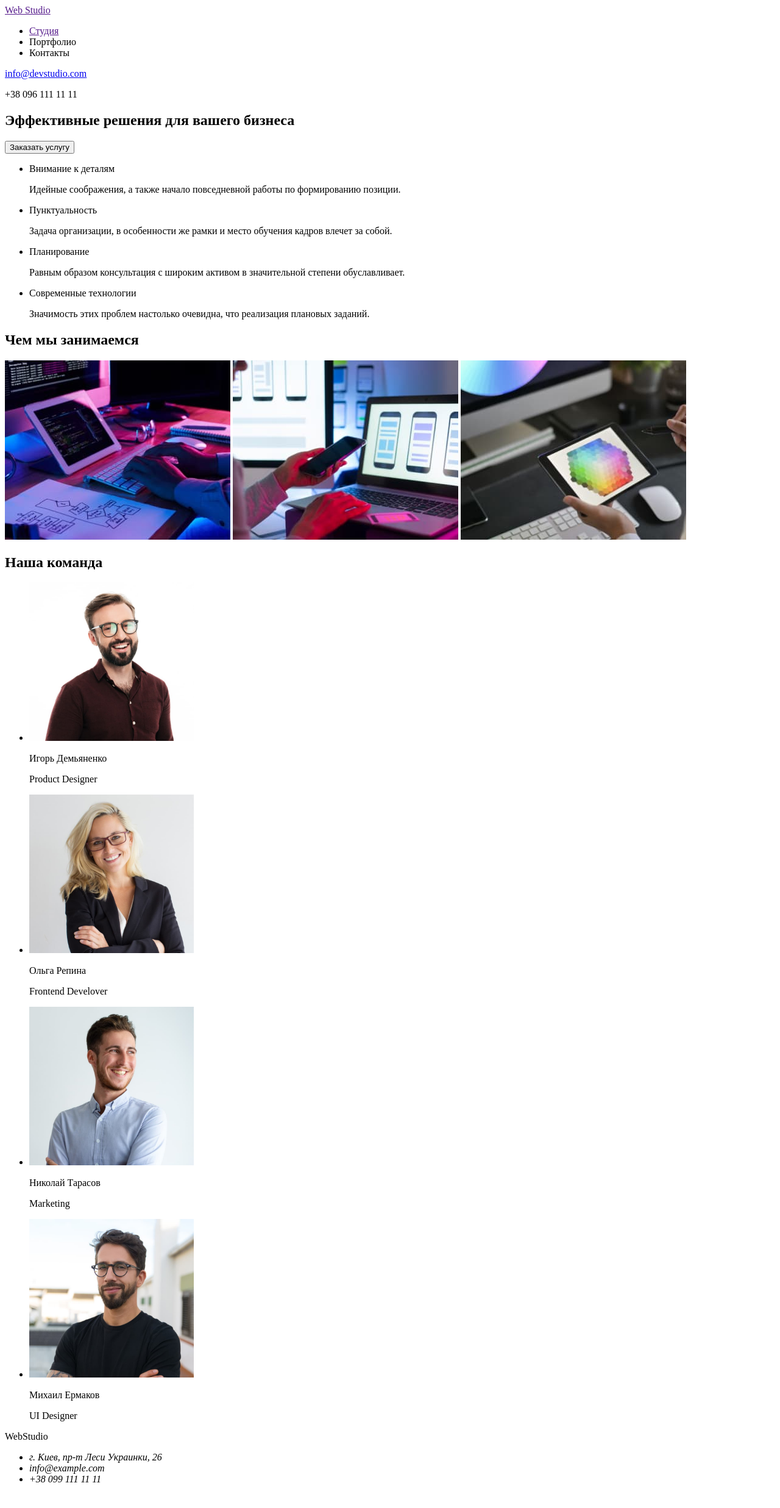
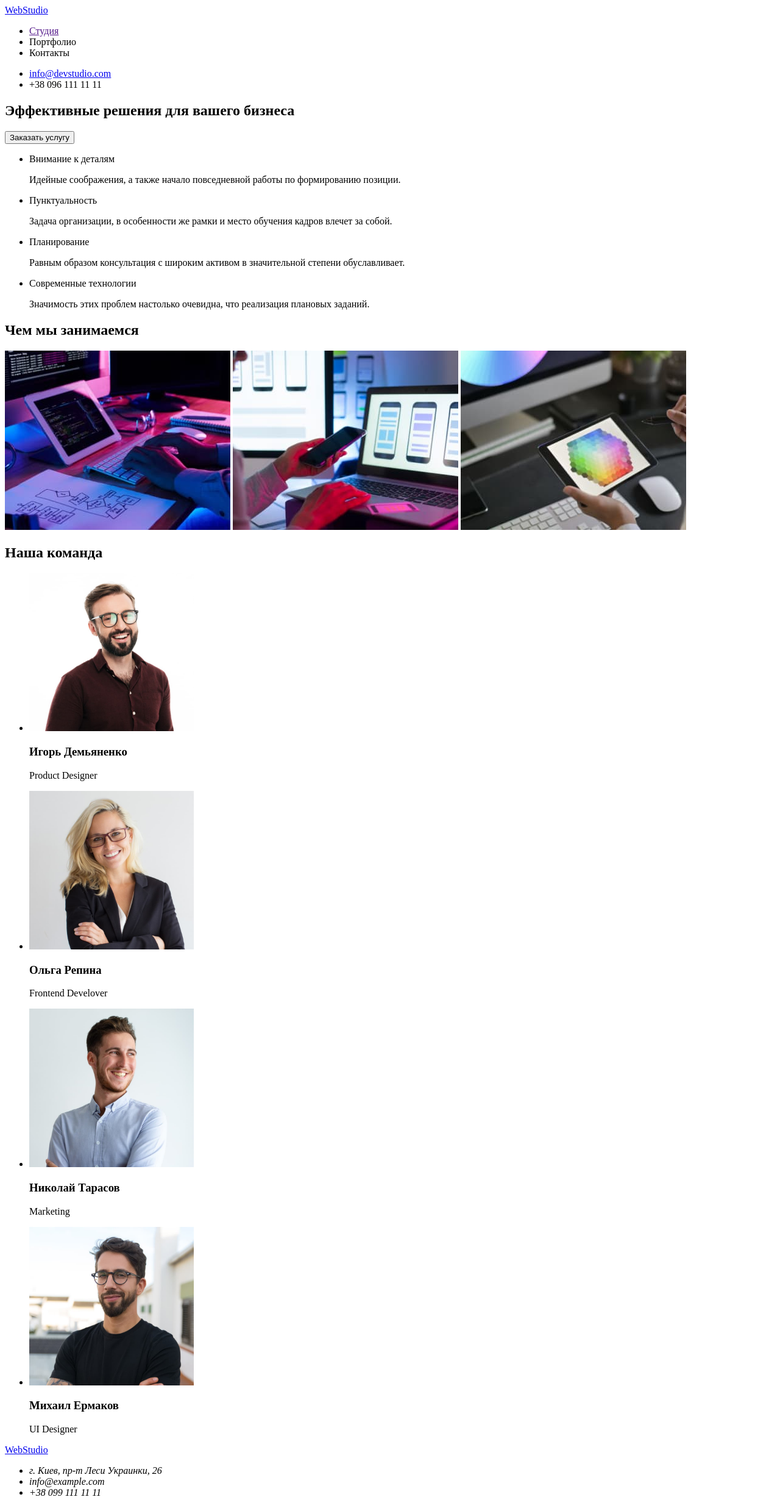
Before and after one commit to nemetskii/goit-markup-hw-01, a plain HTML site: page index.html in a window 1280 px wide. Shown: the whole page at 61% size. Before the commit the page ends 2451 px from the top, so only its background shows below. Drawn offline with Linux system fonts and the light colour scheme.

Commit message:
some edits
Создана папка с изображениями сотрудников. Добавлена ссылка на логотип. Создан <ul> в <header>.

```diff
--- a/index.html
+++ b/index.html
@@ -9,7 +9,7 @@
 <body>
     <!--Шапка страницы-->
     <header>
-       <a href="" >Web Studio</a>
+       <a lang="en" href="images/logo.jpg" >WebStudio</a>
        <nav>
         <ul>
             <li>
@@ -19,8 +19,11 @@
             <li>Контакты</li>
         </ul>
        </nav>
-       <a href="mailto:info@devstudio.com">info@devstudio.com</a>
-       <p>+38 096 111 11 11</p>
+       <ul>
+            <li><a href="mailto:info@devstudio.com">info@devstudio.com</a></li>
+            <li>+38 096 111 11 11</li>
+        </ul>
+
     </header>
     <!--Основной материал-->
     <main>
@@ -60,28 +63,28 @@
         <section>
             <h2>Наша команда</h2>
             <ul>
-                <li><img width="270" src="images/img_1.jpg" alt="Игорь Демьяненко, Product Designer">
-                    <p>Игорь Демьяненко</p>
-                    <p>Product Designer</p>
+                <li><img width="270" src="images/emploees/img_1.jpg" alt="Игорь Демьяненко">
+                    <h3>Игорь Демьяненко</h3>
+                    <p lang="en">Product Designer</p>
                 </li>
-                <li><img width="270" src="images/img_2.jpg" alt="Ольга Репина, Frontend Develover">
-                    <p>Ольга Репина</p>
-                    <p>Frontend Develover</p>
+                <li><img width="270" src="images/emploees/img_2.jpg" alt="Ольга Репина">
+                    <h3>Ольга Репина</h3>
+                    <p lang="en">Frontend Develover</p>
                 </li>
-                <li><img width="270" src="images/img_3.jpg" alt="Николай Тарасов, Marketing">
-                    <p>Николай Тарасов</p>
-                    <p>Marketing</p>
+                <li><img width="270" src="images/emploees/img_3.jpg" alt="Николай Тарасов">
+                    <h3>Николай Тарасов</h3>
+                    <p lang="en">Marketing</p>
                 </li>
-                <li><img width="270" src="images/img_4.jpg" alt="Михаил Ермаков, UI Designer">
-                    <p>Михаил Ермаков</p>
-                    <p>UI Designer</p>
+                <li><img width="270" src="images/emploees/img_4.jpg" alt="Михаил Ермаков">
+                    <h3>Михаил Ермаков</h3>
+                    <p lang="en">UI Designer</p>
                 </li>
             </ul>
         </section>
     </main>
     <!--Контактная информация-->
     <footer>
-        <p>WebStudio</p>
+        <a lang="en" href="images/logo.jpg">WebStudio</a>
         <address>
             <ul>
                 <li>г. Киев, пр-т Леси Украинки, 26</li>
```
Also changed, not shown: images/emploees/img_1.jpg (renamed from images/img_1.jpg), images/emploees/img_2.jpg (renamed from images/img_2.jpg), images/emploees/img_3.jpg (renamed from images/img_3.jpg), images/emploees/img_4.jpg (renamed from images/img_4.jpg), images/logo.jpg (added).
